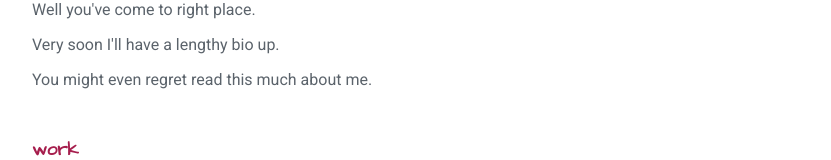
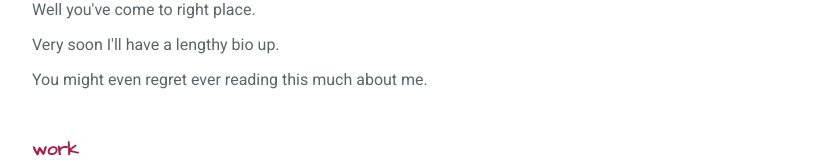
Before and after one commit to jamesncox/portfolio-v2, a React (Create React App) app: page / in a window 1280 px wide. Both pictures are taken after a click on the element "stalker". Shown: the part 230-390 px from the top of the page, without its empty margins (224-1055 px from the left). Built offline with nearby package versions, Linux system fonts and the light colour scheme.

Commit message:
Update StalkerBio.js

```diff
--- a/src/components/about/StalkerBio.js
+++ b/src/components/about/StalkerBio.js
@@ -8,7 +8,7 @@ export default function StalkerBio() {
             <p className="text">Are you stalking me? Do you want to know everything this is to know about me?</p>
             <p className="text">Well you've come to right place.</p>
             <p className="text">Very soon I'll have a lengthy bio up.</p>
-            <p className="text">You might even regret read this much about me.</p>
+            <p className="text">You might even regret ever reading this much about me.</p>
         </>
  )
 }
```
